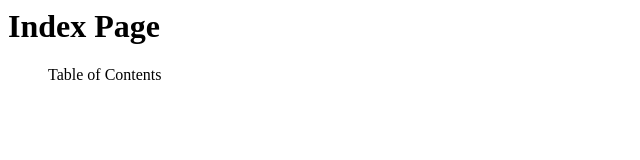
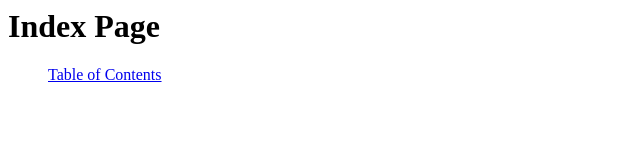
Before and after one commit to Tristan-K17/links, a plain HTML site: page index.html in a window 1280 px wide. Shown: the full height of the page, 0-640 px from the left. Drawn offline with Linux system fonts and the light colour scheme.

Commit message:
Update index.html

```diff
--- a/index.html
+++ b/index.html
@@ -7,6 +7,6 @@
 
     <H1>Index Page</H1>
 
-    <BLOCKQUOTE link href=""> Table of Contents </BLOCKQUOTE>
+    <BLOCKQUOTE><a href="toc.html"> Table of Contents </a></BLOCKQUOTE>
   </BODY>
 </HTML>
```
